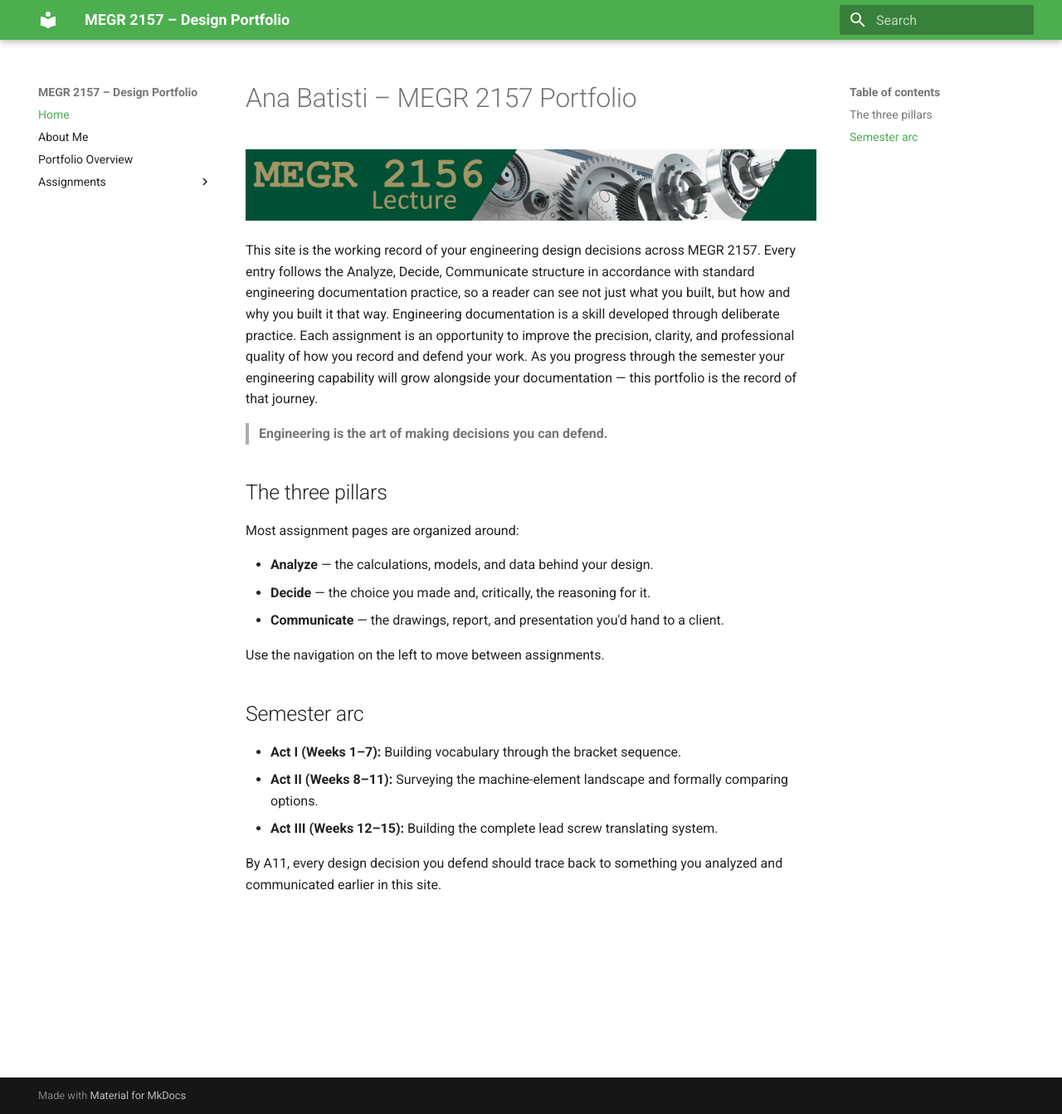
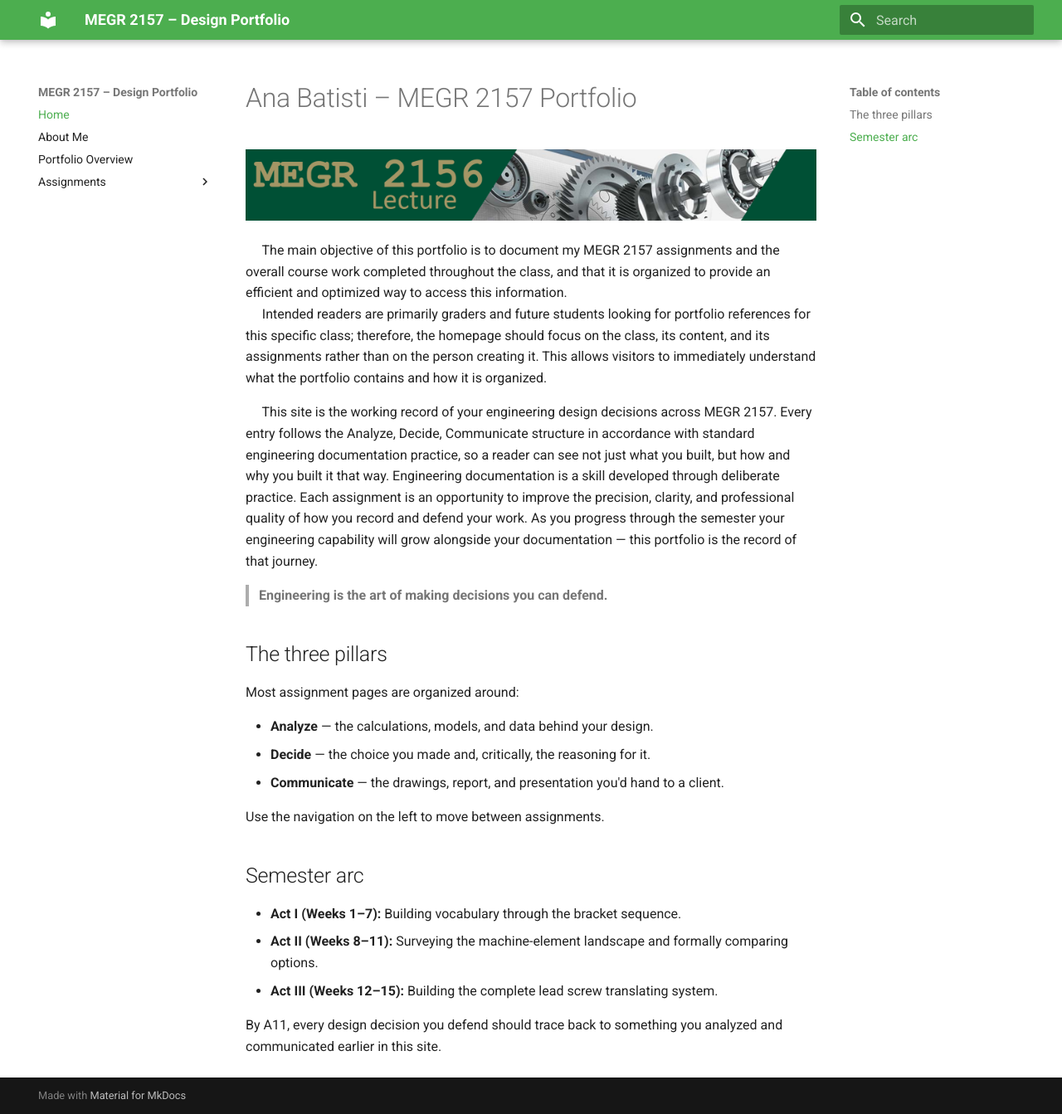
Before and after one commit to abatisti/megr2157-portfolio, an MkDocs documentation site: the page built from docs/index.md, in a window 1280 px wide and 1343 px high. Shown: the whole window at 83% size. Built offline with MkDocs 1.6.1 and Material for MkDocs 9.7.7, drawn with Linux system fonts in a browser that asks for light colours.

Commit message:
Update index.md

```diff
--- a/docs/index.md
+++ b/docs/index.md
@@ -2,7 +2,10 @@
 
 ![MEGR 2156-7 Title](MEGR2156title.png)
 
-This site is the working record of your engineering design decisions across MEGR 2157. Every entry follows the Analyze, Decide, Communicate structure in accordance with standard engineering documentation practice, so a reader can see not just what you built, but how and why you built it that way. Engineering documentation is a skill developed through deliberate practice. Each assignment is an opportunity to improve the precision, clarity, and professional quality of how you record and defend your work. As you progress through the semester your engineering capability will grow alongside your documentation — this portfolio is the record of that journey.
+&nbsp;&nbsp;&nbsp;&nbsp;  The main objective of this portfolio is to document my MEGR 2157 assignments and the overall course work completed throughout the class, and that it is organized to provide an efficient and optimized way to access this information.
+&nbsp;&nbsp;&nbsp;&nbsp;   Intended readers are primarily graders and future students looking for portfolio references for this specific class; therefore, the homepage should focus on the class, its content, and its assignments rather than on the person creating it. This allows visitors to immediately understand what the portfolio contains and how it is organized.
+
+&nbsp;&nbsp;&nbsp;&nbsp;  This site is the working record of your engineering design decisions across MEGR 2157. Every entry follows the Analyze, Decide, Communicate structure in accordance with standard engineering documentation practice, so a reader can see not just what you built, but how and why you built it that way. Engineering documentation is a skill developed through deliberate practice. Each assignment is an opportunity to improve the precision, clarity, and professional quality of how you record and defend your work. As you progress through the semester your engineering capability will grow alongside your documentation — this portfolio is the record of that journey.
 
 > **Engineering is the art of making decisions you can defend.**
 
```
